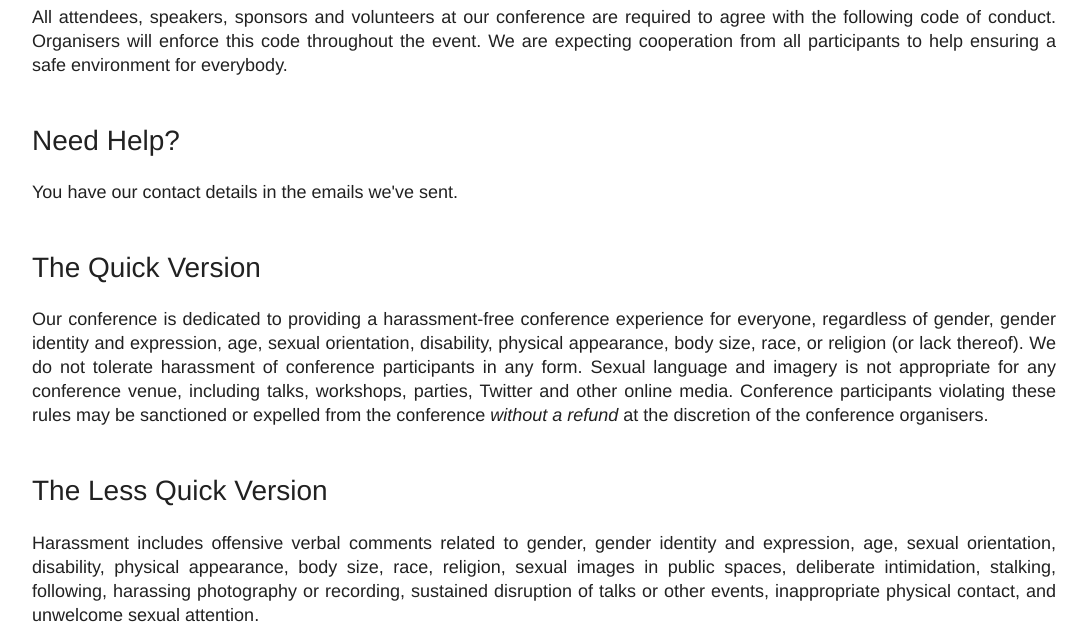
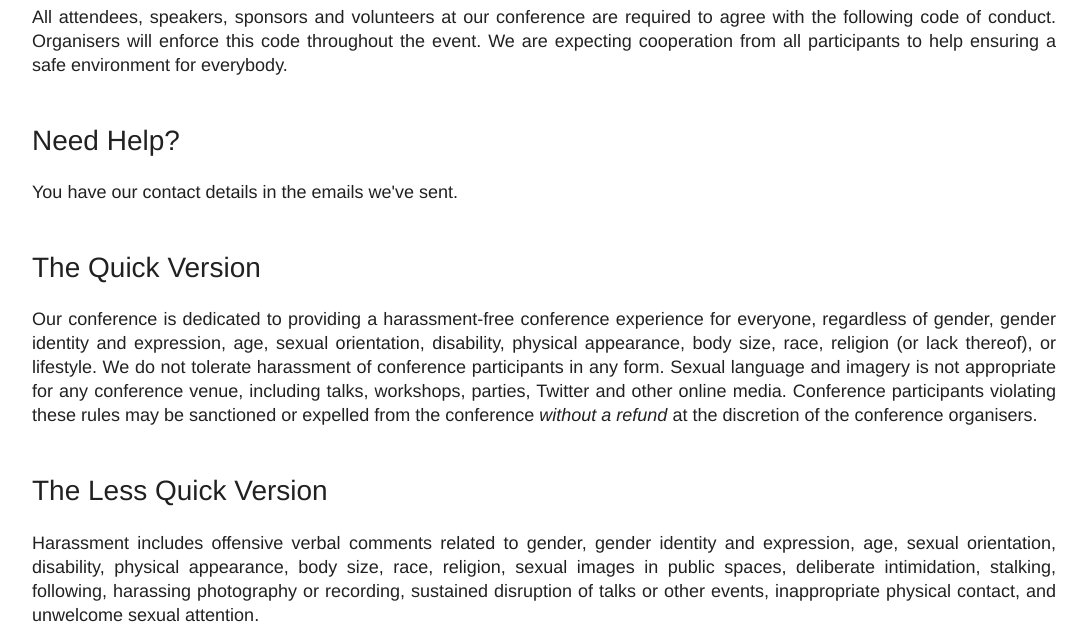
Before and after one commit to confcodeofconduct/confcodeofconduct.com, a website: page index.html in a window 1280 px wide. Shown: the part 149-791 px from the top of the page, without its empty margins (96-1183 px from the left). Drawn offline with Linux system fonts and the light colour scheme.

Commit message:
To be as inclusive as possible, also include lifestyle.
* lifestyle includes things such as veganism/vegetarianism, straight-edge,
  etc.

```diff
--- a/index.html
+++ b/index.html
@@ -73,7 +73,7 @@ em {
 
 <h2>The Quick Version</h2>
 
-<p>Our conference is dedicated to providing a harassment-free conference experience for everyone, regardless of gender, gender identity and expression, age, sexual orientation, disability, physical appearance, body size, race, or religion (or lack thereof). We do not tolerate harassment of conference participants in any form. Sexual language and imagery is not appropriate for any conference venue, including talks, workshops, parties, Twitter and other online media. Conference participants violating these rules may be sanctioned or expelled from the conference <em>without a refund</em> at the discretion of the conference organisers.</p>
+<p>Our conference is dedicated to providing a harassment-free conference experience for everyone, regardless of gender, gender identity and expression, age, sexual orientation, disability, physical appearance, body size, race, religion (or lack thereof), or lifestyle. We do not tolerate harassment of conference participants in any form. Sexual language and imagery is not appropriate for any conference venue, including talks, workshops, parties, Twitter and other online media. Conference participants violating these rules may be sanctioned or expelled from the conference <em>without a refund</em> at the discretion of the conference organisers.</p>
 
 <h2>The Less Quick Version</h2>
 
```
